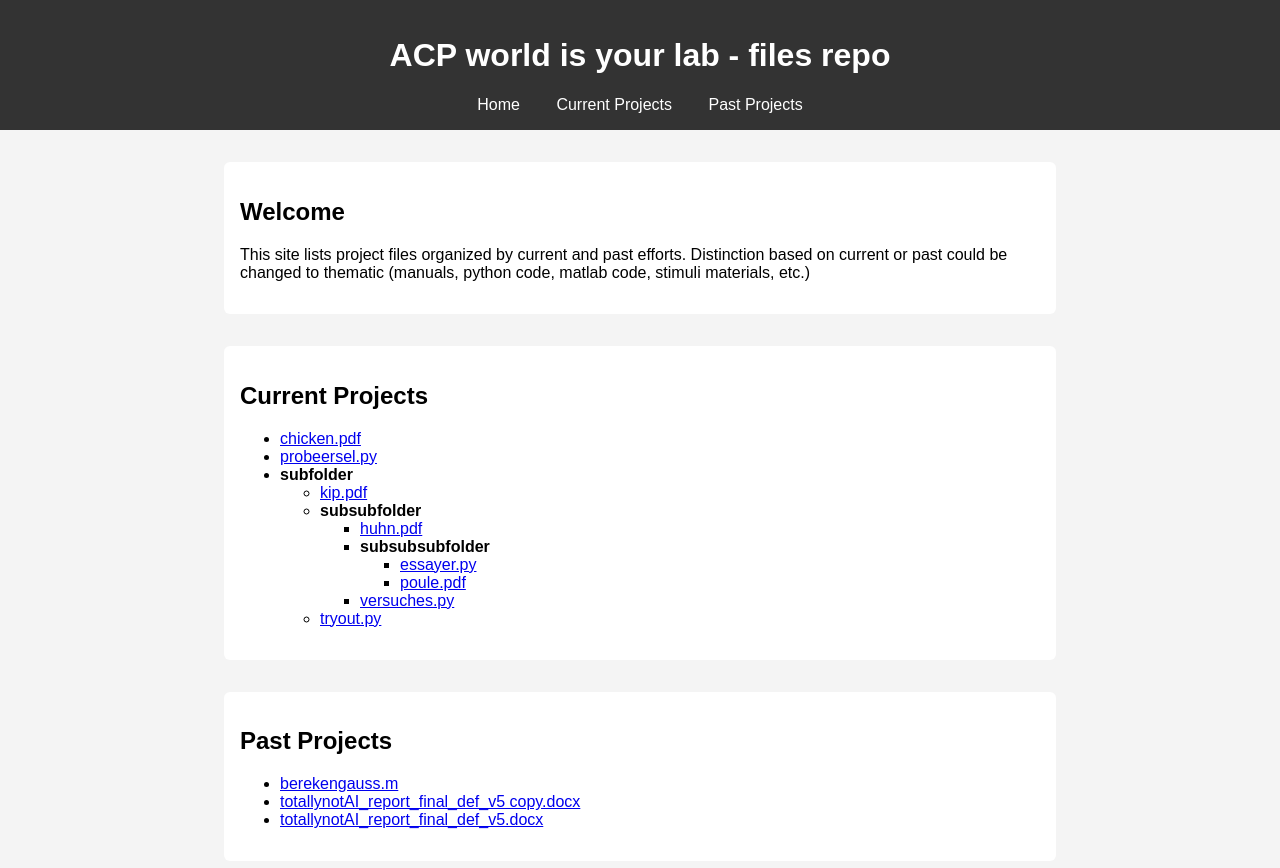
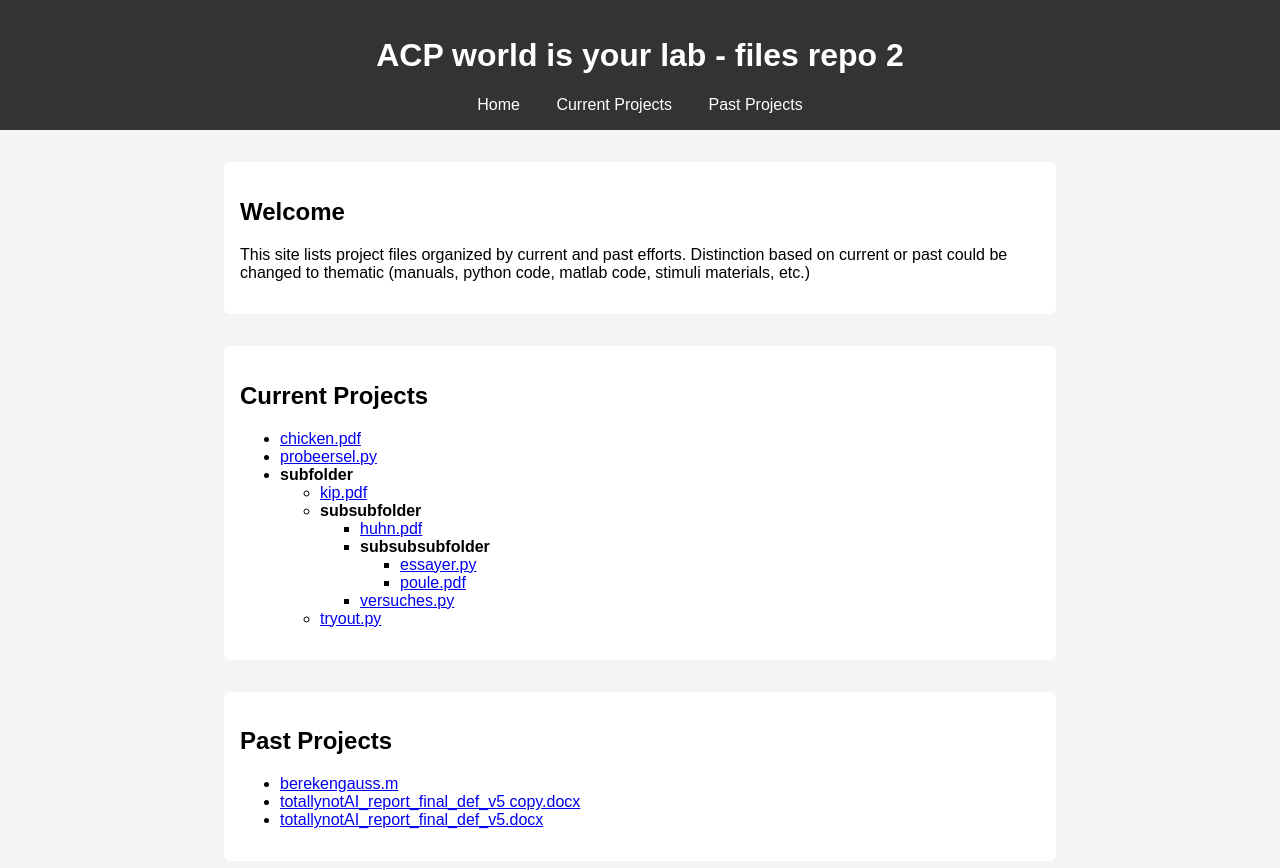
Before and after one commit to uuacpmaster/filesrepo2, a plain HTML site: page docs/index.html in a window 1280 px wide. Drawn offline with Linux system fonts and the light colour scheme.

Commit message:
namechange

```diff
--- a/docs/index.html
+++ b/docs/index.html
@@ -8,12 +8,12 @@
     <meta http-equiv="expires" content="0">
     <meta http-equiv="pragma" content="no-cache">
     <!-- end force no cache-->
-  <title>ACP world is your lab - files repo</title>
+  <title>ACP world is your lab - files repo 2</title>
   <link rel="stylesheet" href="style.css" />
 </head>
 <body>
     <header>
-    <h1>ACP world is your lab - files repo</h1>
+    <h1>ACP world is your lab - files repo 2</h1>
     <nav>
       <a href="#home">Home</a>
       <a href="#current">Current Projects</a>
```
Also changed, not shown: template.html (+2 -2 lines).
